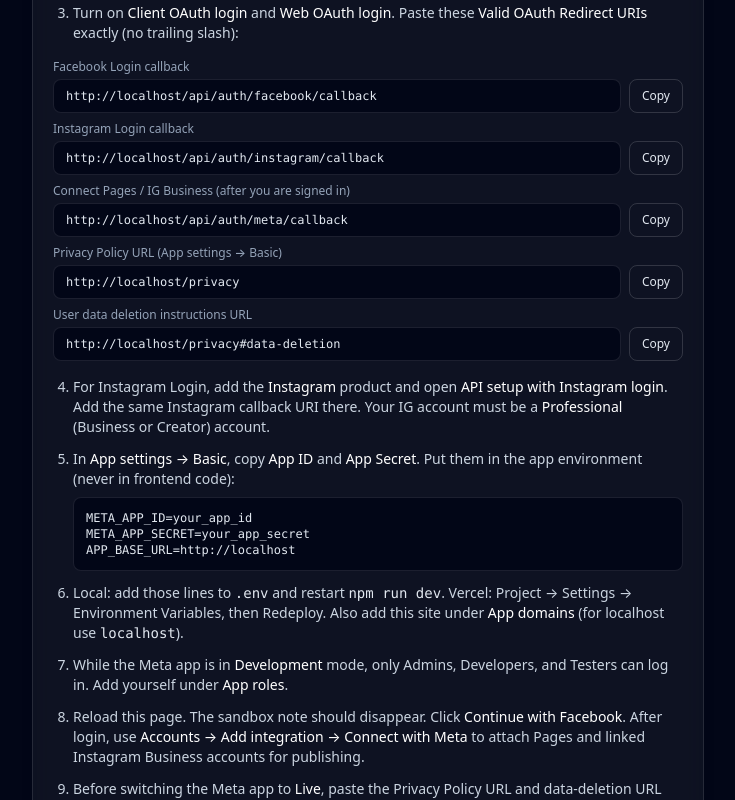
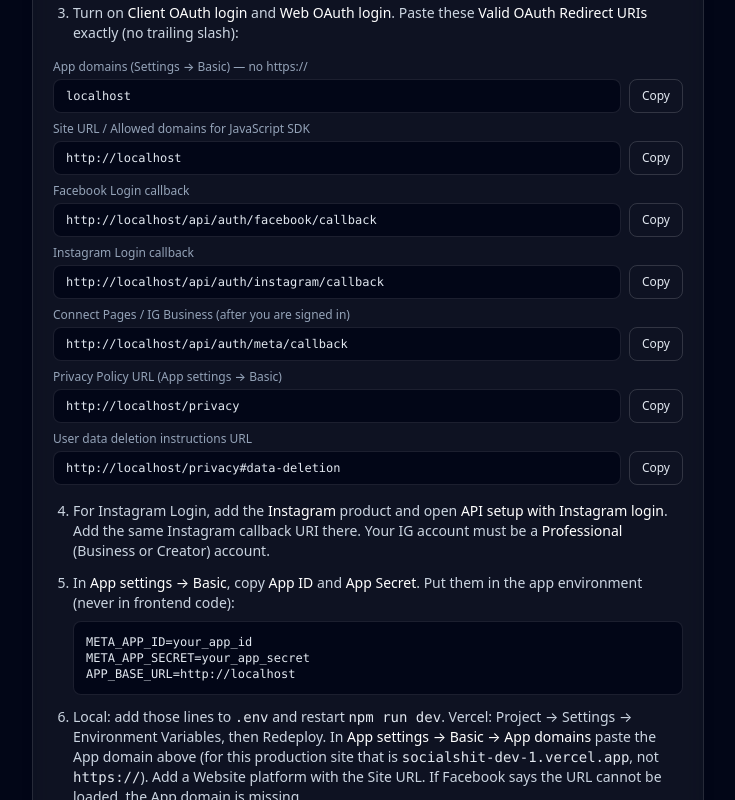
Before and after one commit to dewaprabawa/Socialshit, a Next.js app: page /login in a window 1280 px wide. Shown: the part 640-1440 px from the top of the page, without its empty margins (272-1007 px from the left). Built offline with nearby package versions, Linux system fonts and the light colour scheme; no server answers.

Commit message:
Show copyable Meta App Domain on the login setup guide
Facebook rejects login when socialshit-dev-1.vercel.app is missing from
App domains. Surface that value next to the OAuth callback URIs.

Co-authored-by: Dewa  Prabawa <dewaprabawa@users.noreply.github.com>

```diff
--- a/src/components/MetaSetupGuide.tsx
+++ b/src/components/MetaSetupGuide.tsx
@@ -42,6 +42,7 @@ export function MetaSetupGuide({ metaReady = false }: { metaReady?: boolean }) {
   const pagesCallback = `${origin}/api/auth/meta/callback`;
   const privacyUrl = `${origin}/privacy`;
   const deletionUrl = `${origin}/privacy#data-deletion`;
+  const appDomain = origin.replace(/^https?:\/\//, "").split("/")[0];
 
   return (
     <div className="card space-y-4 text-sm">
@@ -87,6 +88,8 @@ export function MetaSetupGuide({ metaReady = false }: { metaReady?: boolean }) {
       </ol>
 
       <div className="space-y-2">
+        <CopyRow label="App domains (Settings → Basic) — no https://" value={appDomain} />
+        <CopyRow label="Site URL / Allowed domains for JavaScript SDK" value={origin} />
         <CopyRow label="Facebook Login callback" value={facebookCallback} />
         <CopyRow label="Instagram Login callback" value={instagramCallback} />
         <CopyRow label="Connect Pages / IG Business (after you are signed in)" value={pagesCallback} />
@@ -112,9 +115,12 @@ APP_BASE_URL=${origin}`}</pre>
         <li>
           Local: add those lines to <code className="text-slate-200">.env</code> and restart{" "}
           <code className="text-slate-200">npm run dev</code>. Vercel: Project → Settings →
-          Environment Variables, then Redeploy. Also add this site under{" "}
-          <span className="text-white">App domains</span> (for localhost use{" "}
-          <code className="text-slate-200">localhost</code>).
+          Environment Variables, then Redeploy. In{" "}
+          <span className="text-white">App settings → Basic → App domains</span> paste the App
+          domain above (for this production site that is{" "}
+          <code className="text-slate-200">socialshit-dev-1.vercel.app</code>, not{" "}
+          <code className="text-slate-200">https://</code>). Add a Website platform with the Site
+          URL. If Facebook says the URL cannot be loaded, the App domain is missing.
         </li>
         <li>
           While the Meta app is in <span className="text-white">Development</span> mode, only
```
